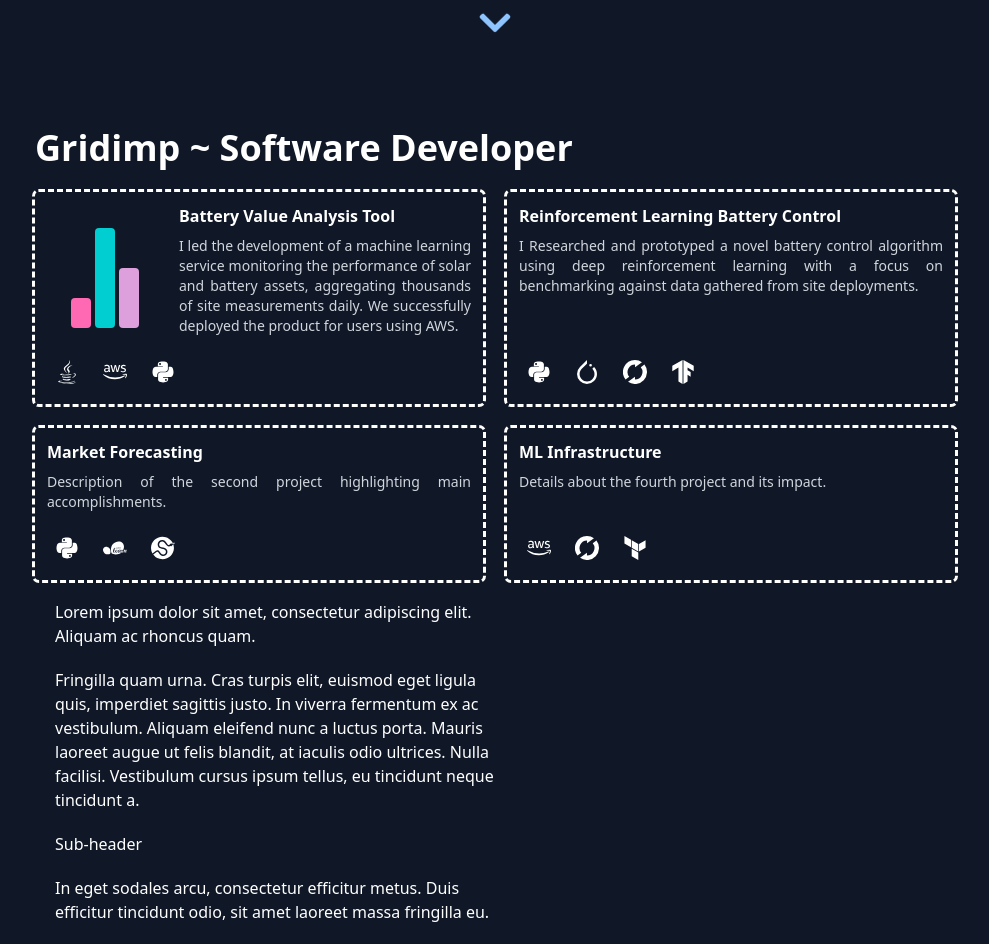
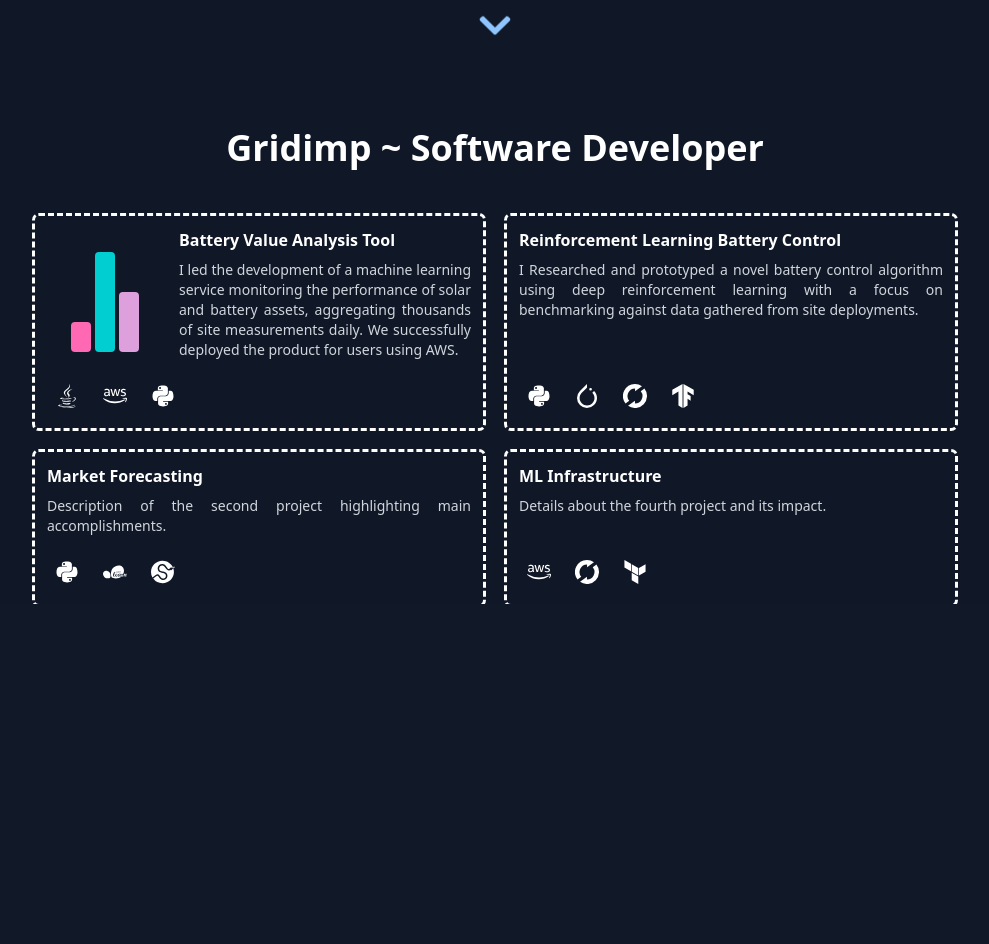
Before and after one commit to mpimblott/mpimblott.github.io, a React (Vite) app: page / in a window 1280 px wide. Shown: the part 720-1664 px from the top of the page, without its empty margins (145-1134 px from the left). After the commit the page ends 1324 px from the top, so only its background shows below. Built offline with nearby package versions, Linux system fonts and the light colour scheme.

Commit message:
Abstract general experience section formatting

```diff
--- /dev/null
+++ b/src/pages/experience_section.tsx
@@ -0,0 +1,20 @@
+import React from 'react';
+import * as motion from "motion/react-client";
+
+function ExperienceSection({title, children}: { title: string, children: React.ReactNode }) {
+  return (
+    <>
+      <motion.div
+        initial={{x: -100, opacity: 0}}
+        whileInView={{x: 0, opacity: 1}}
+        transition={{type: "spring", stiffness: 100, damping: 20}}
+        className="text-4xl font-bold mt-12 mb-12"
+      >
+        {title}
+      </motion.div>
+      {children}
+    </>
+  );
+}
+
+export default ExperienceSection;
--- a/src/pages/gridimp.tsx
+++ b/src/pages/gridimp.tsx
@@ -1,16 +1,14 @@
 import React from 'react';
-import * as motion from "motion/react-client";
 import ProjectCard, {
   Aws, Java, MlFlow, Project, Python, Pytorch, ScikitLearn, SciPy, TensorFlow, Terraform
 } from "../components/project_card";
 import BarChart from "../components/bar_chart";
+import Experience_section from "./experience_section";
 
 
 const projects: Project[] = [{
   title: "Battery Value Analysis Tool",
-  description: "I led the development of a machine learning service monitoring the" +
-    " performance of solar and battery assets, aggregating thousands of site measurements daily. We successfully" +
-    " deployed the product for users using AWS.",
+  description: "I led the development of a machine learning service monitoring the" + " performance of solar and battery assets, aggregating thousands of site measurements daily. We successfully" + " deployed the product for users using AWS.",
   technologies: [Java, Aws, Python],
   link: "#",
   children: <BarChart
@@ -19,8 +17,7 @@ const projects: Project[] = [{
     }, {value: 0.6, colour: '#DDA0DD', label: 'Arbitrage Value'}]}/>
 }, {
   title: "Reinforcement Learning Battery Control",
-  description: "I Researched and prototyped a novel battery control algorithm using deep reinforcement learning with" +
-    " a focus on benchmarking against data gathered from site deployments.",
+  description: "I Researched and prototyped a novel battery control algorithm using deep reinforcement learning with" + " a focus on benchmarking against data gathered from site deployments.",
   technologies: [Python, Pytorch, MlFlow, TensorFlow],
   link: "#"
 }, {
@@ -37,46 +34,13 @@ const projects: Project[] = [{
 
 
 function Gridimp(props) {
-  return (<div>
-    <motion.div
-      initial={{x: -100, opacity: 0}}
-      whileInView={{x: 0, opacity: 1}}
-      transition={{type: "spring", stiffness: 100, damping: 20}}
-      className="text-4xl font-bold mt-12 mb-6"
-    >
-      Gridimp ~ Software Developer
-    </motion.div>
-    <div className="grid grid-cols-1 md:grid-cols-2 lg:grid-cols-2 gap-6">
-      {projects.map((project, index) => (
-        <ProjectCard key={project.title} project={project} index={index} children={project.children}/> // @ts-ignore
-      ))}
-    </div>
-
-    <article
-      style={{
-        maxWidth: 500, padding: "20px 20px", display: "flex", flexDirection: "column", gap: 20,
-      }}
-    >
-      <p>
-        Lorem ipsum dolor sit amet, consectetur adipiscing elit.
-        Aliquam ac rhoncus quam.
-      </p>
-      <p>
-        Fringilla quam urna. Cras turpis elit, euismod eget ligula
-        quis, imperdiet sagittis justo. In viverra fermentum ex ac
-        vestibulum. Aliquam eleifend nunc a luctus porta. Mauris
-        laoreet augue ut felis blandit, at iaculis odio ultrices.
-        Nulla facilisi. Vestibulum cursus ipsum tellus, eu tincidunt
-        neque tincidunt a.
-      </p>
-      <h2>Sub-header</h2>
-      <p>
-        In eget sodales arcu, consectetur efficitur metus. Duis
-        efficitur tincidunt odio, sit amet laoreet massa fringilla
-        eu.
-      </p>
-    </article>
-  </div>);
+  return (<Experience_section title={"Gridimp ~ Software Developer"} children={<>
+      <div className="grid grid-cols-1 md:grid-cols-2 lg:grid-cols-2 gap-6">
+        {projects.map((project, index) => (
+          <ProjectCard key={project.title} project={project} index={index} children={project.children}/> // @ts-ignore
+        ))}
+      </div>
+    </>} />);
 }
 
 export default Gridimp;
```
